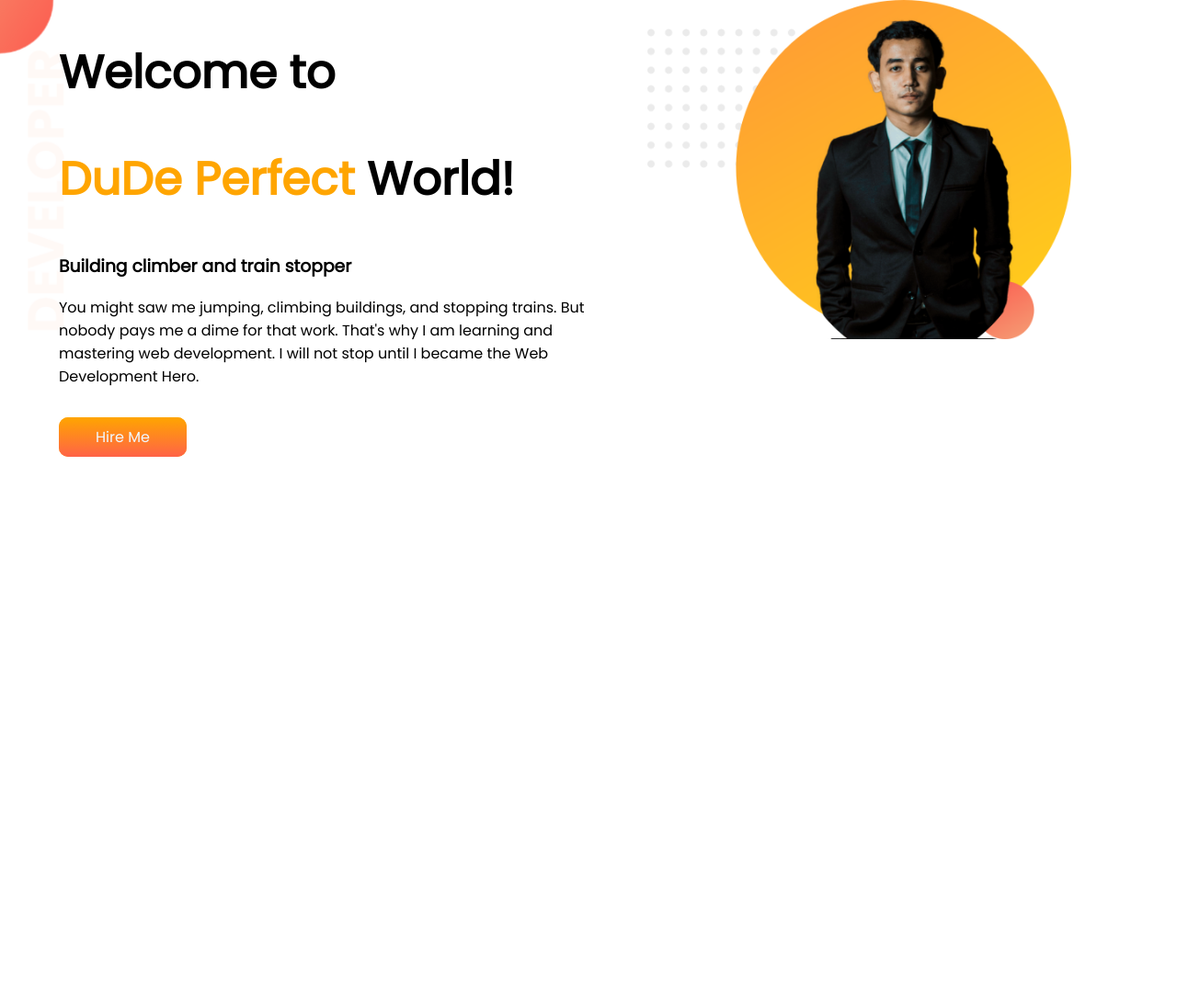
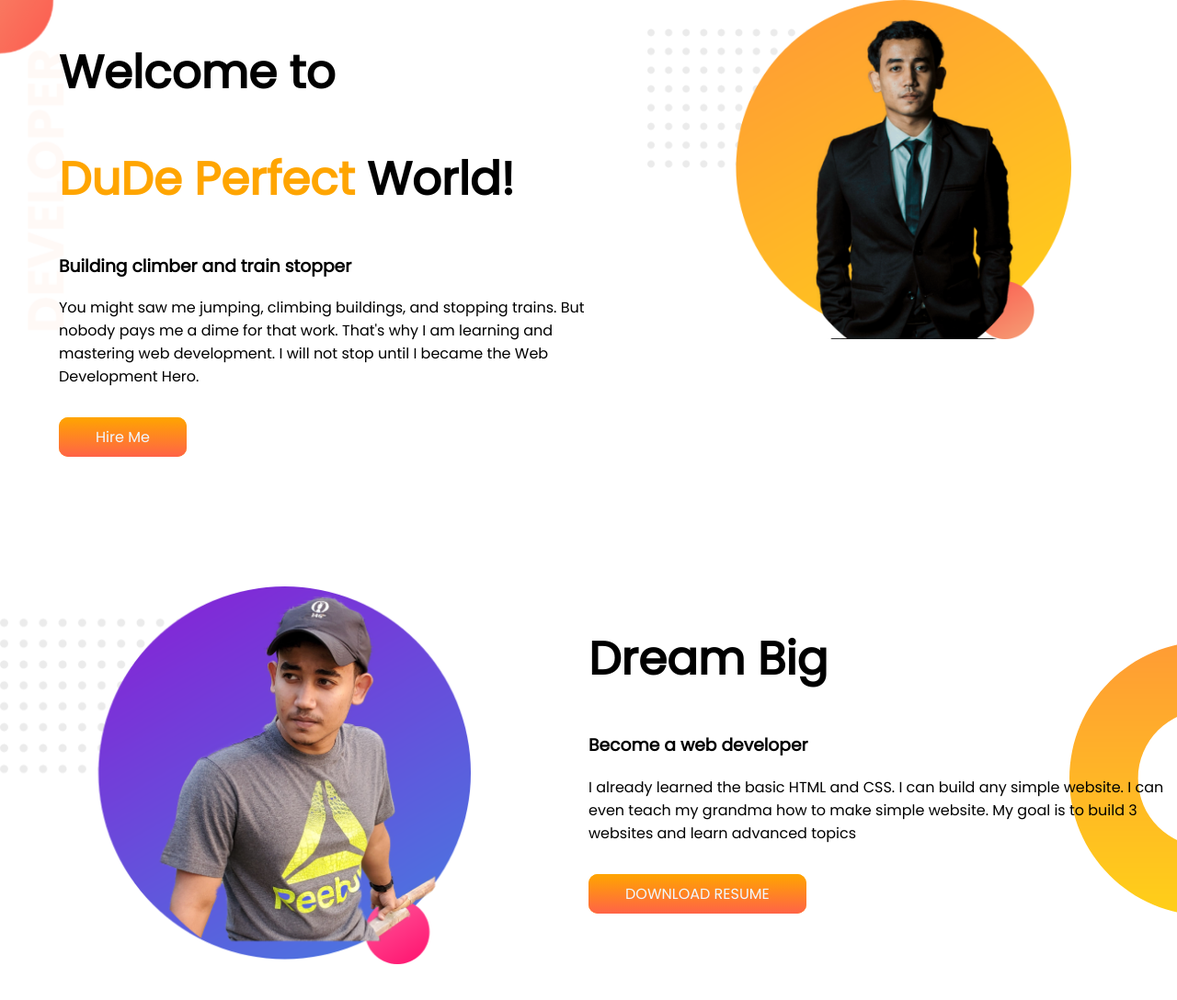
Before and after one commit to KsKarim7/developer-portfolio, a plain HTML site: page index.html in a window 1280 px wide. Shown: the whole page at 92% size. Before the commit the page ends 800 px from the top, so only its background shows below. Drawn offline with Linux system fonts and the light colour scheme.

Commit message:
again committing

```diff
--- a/index.html
+++ b/index.html
@@ -24,6 +24,27 @@
             <img src="images/portfolio.png" alt="">
         </div>
     </section>
+    <section class="mid-banner">
+        <div class="other-width">
+            <img src="images/image12.png" alt="">
+
+        </div>
+        <div class="other-width">
+            <h1>Dream Big</h1>
+            <h3>Become a web developer</h3>
+            <p>I already learned the basic HTML and CSS. I can build any simple website. I can even teach my grandma how to make simple website. My goal is to build 3 websites and learn advanced topics</p>
+            <br>
+            <a class="link-button" target="blank" href="www.google.com">DOWNLOAD RESUME </a>
+        </div>
+
+
+
+
+
+
+
+
+    </section>
 
 </body>
 </html>
--- a/style.css
+++ b/style.css
@@ -10,6 +10,7 @@ h1 {
 }
 section {
   display: flex;
+  margin-bottom: 150px;
 }
 .half-width {
   width: 50%;
@@ -30,3 +31,14 @@ section {
   background-image: url(images/top-banner.png);
   background-repeat: no-repeat;
 }
+.other-width {
+  width: 50%;
+}
+.other-width img {
+  width: 80%;
+}
+.mid-banner {
+  background-image: url(images/dream-bg.png);
+  background-repeat: no-repeat;
+  background-position: right;
+}
```
